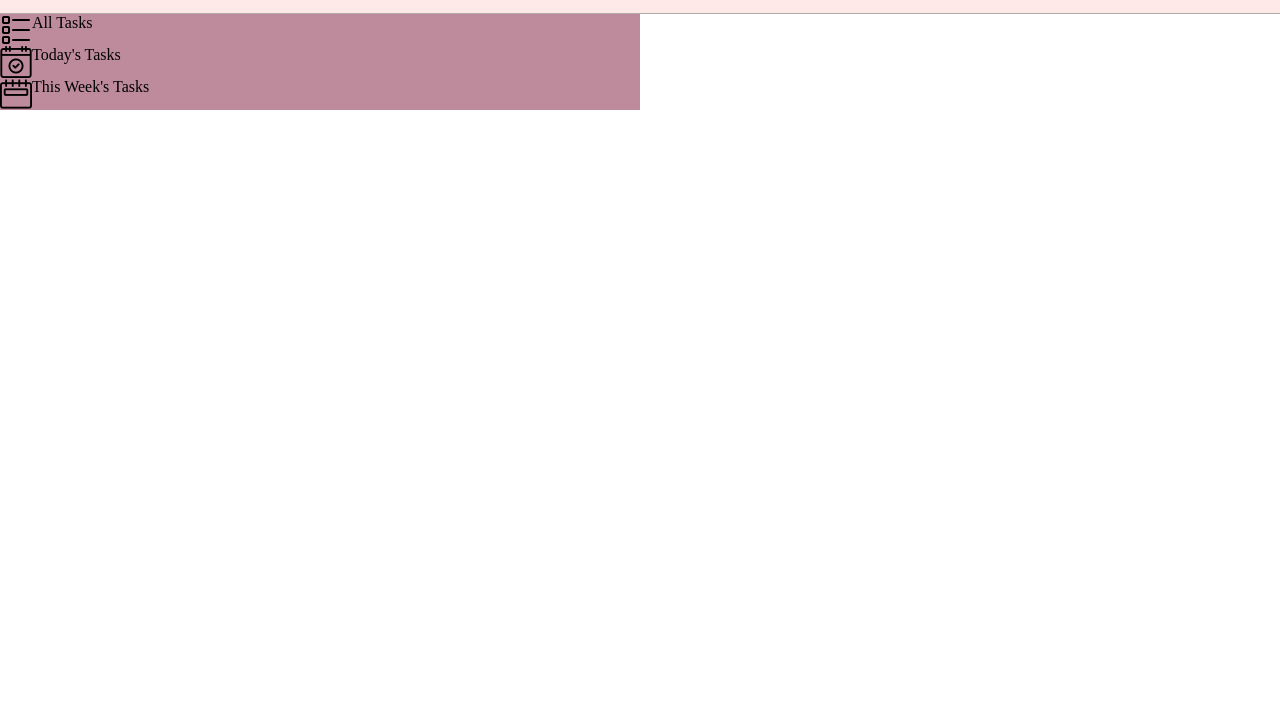
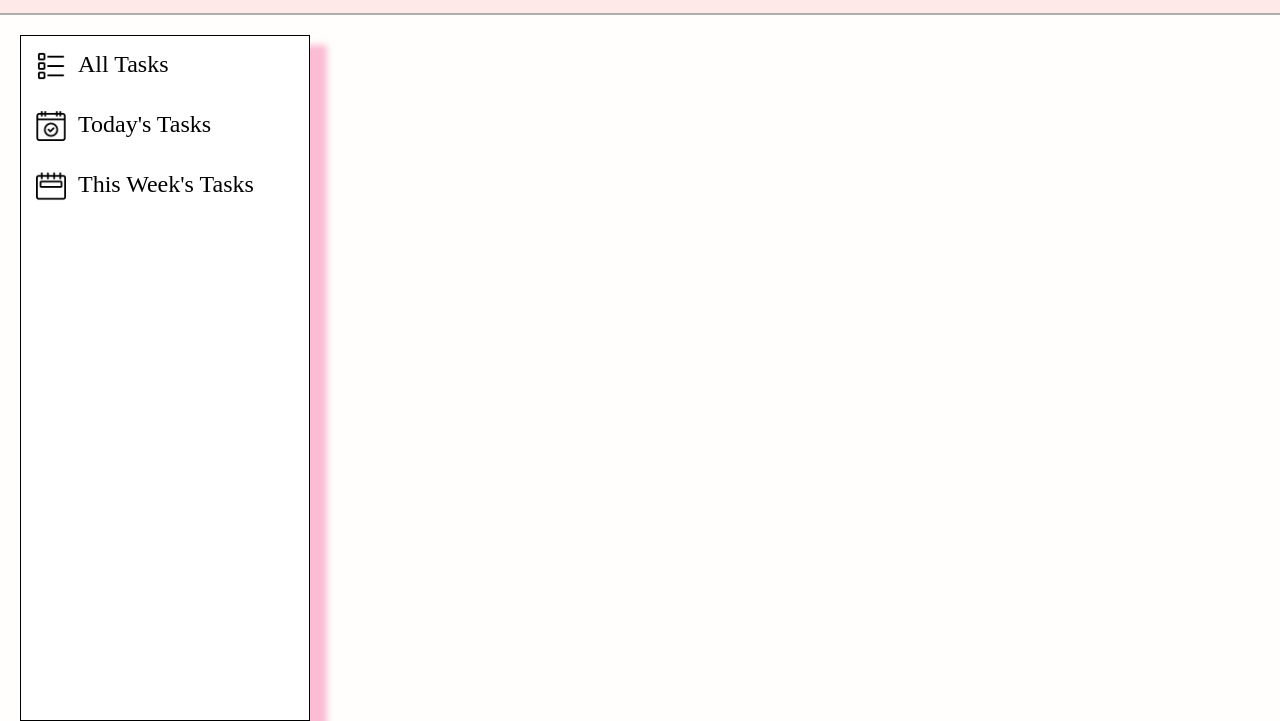
Before and after one commit to Selenityy/To-Do-List, a website built with webpack: page dist/index.html in a window 1280 px wide. Shown: the part 79-800 px from the top of the page. Built offline with nearby package versions, Linux system fonts and the light colour scheme; files whose address does not match are found by name.

Commit message:
Gave the menu a border, drop shadow and padding

```diff
--- a/src/styles/header.css
+++ b/src/styles/header.css
@@ -1,6 +1,16 @@
 @font-face {
   font-family: "Caveat";
   src: url("../assets/caveat-font.woff");
+}
+
+@font-face {
+  font-family: "ShantellReg";
+  src: url("../assets/ShantellSans-Regular.woff");
+}
+
+@font-face {
+  font-family: "ShantellBold";
+  src: url("../assets/ShantellSans-Bold.woff");
 }
 
 * {
@@ -63,33 +73,72 @@ svg {
   gap: 10px;
   padding: 1rem;
   background-color: #ffe8e8;
-  border-bottom: 1px solid #adadad;
+  border-bottom: 2px solid #adadad;
 }
 
 /* --------- BODY --------- */
 
 #allProjectsPage {
   display: grid;
-  grid-template-columns: 1fr 1fr;
+  grid-template-columns: auto 1fr;
   grid-template-areas: "menu content";
+  height: 100%;
+  background-color: #fffefc;
+  background-size: 300px;
+  background-image: url("../assets/dot-background-opacity.png");
 }
 
 #menu {
   grid-area: menu;
-  background-color: #bd8b9c;
+  display: flex;
+  flex-wrap: wrap;
+  flex-direction: column;
+  background-color: white;
+  filter: drop-shadow(17px 10px 3px rgba(248, 122, 172, 0.5));
+  border: 1px solid black;
+  margin-left: 20px;
+  margin-top: 20px;
 }
 
-#mainContent {
-  grid-area: content;
-  background-color: black;
+#currentTasks {
+  display: flex;
+  flex-direction: column;
+  gap: 30px;
+  padding: 15px 55px 25px 15px;
 }
 
 img {
-    width: 5%;
+  width: 30px;
 }
 
 #allTasks,
 #todayTasks,
 #thisWeekTasks {
-    display: flex;
+  display: flex;
+  align-items: flex-start;
+  font-size: 1.5rem;
+  font-family: "ShantellReg";
+  gap: 12px;
 }
+
+#horizontalRuler {
+  border-top: 5px dotted rgb(248, 122, 172);
+  border-bottom: none;
+  margin-left: 5px;
+  margin-right: 5px;
+}
+
+#allProjects {
+  font-family: "ShantellReg";
+  font-size: 1.5rem;
+  padding: 15px;
+}
+
+#addProject {
+  border-radius: 12px;
+}
+
+#mainContent {
+  grid-area: content;
+  /* background-color: #FFFEFC; */
+}
```
